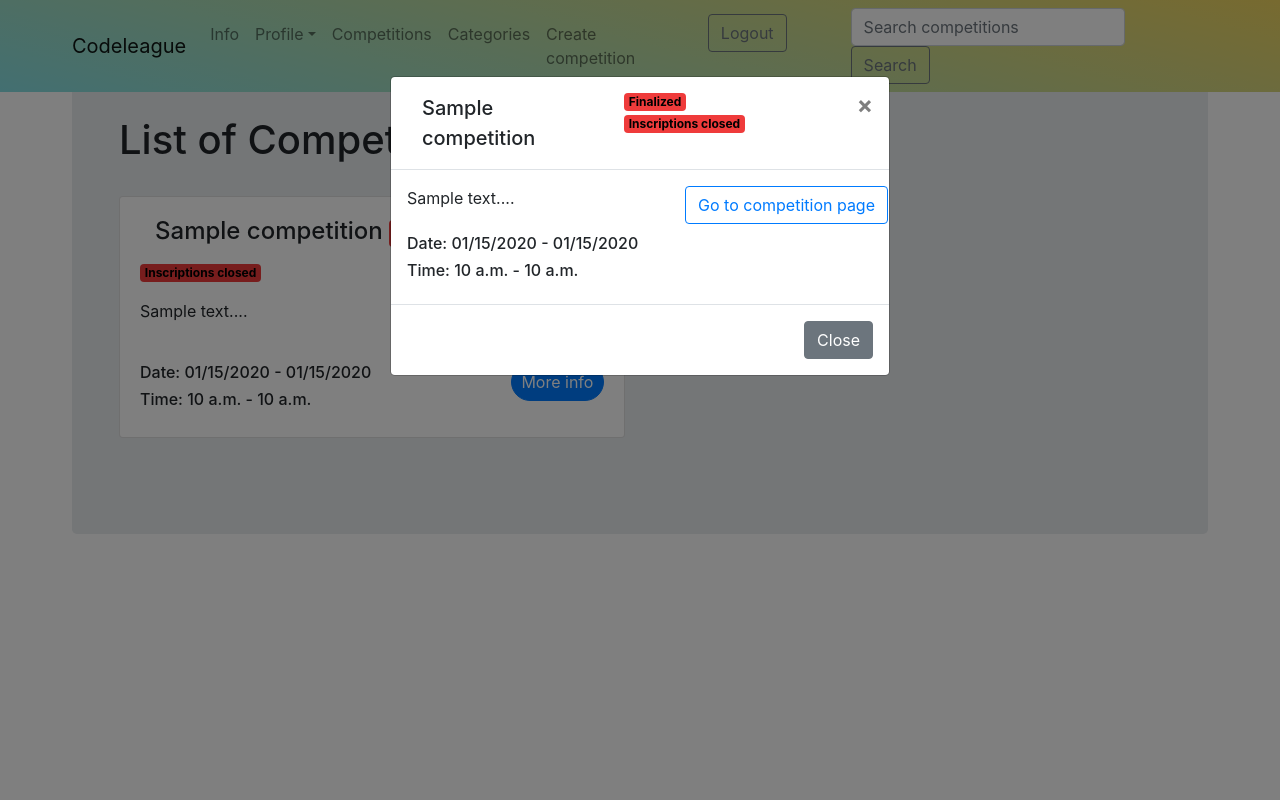
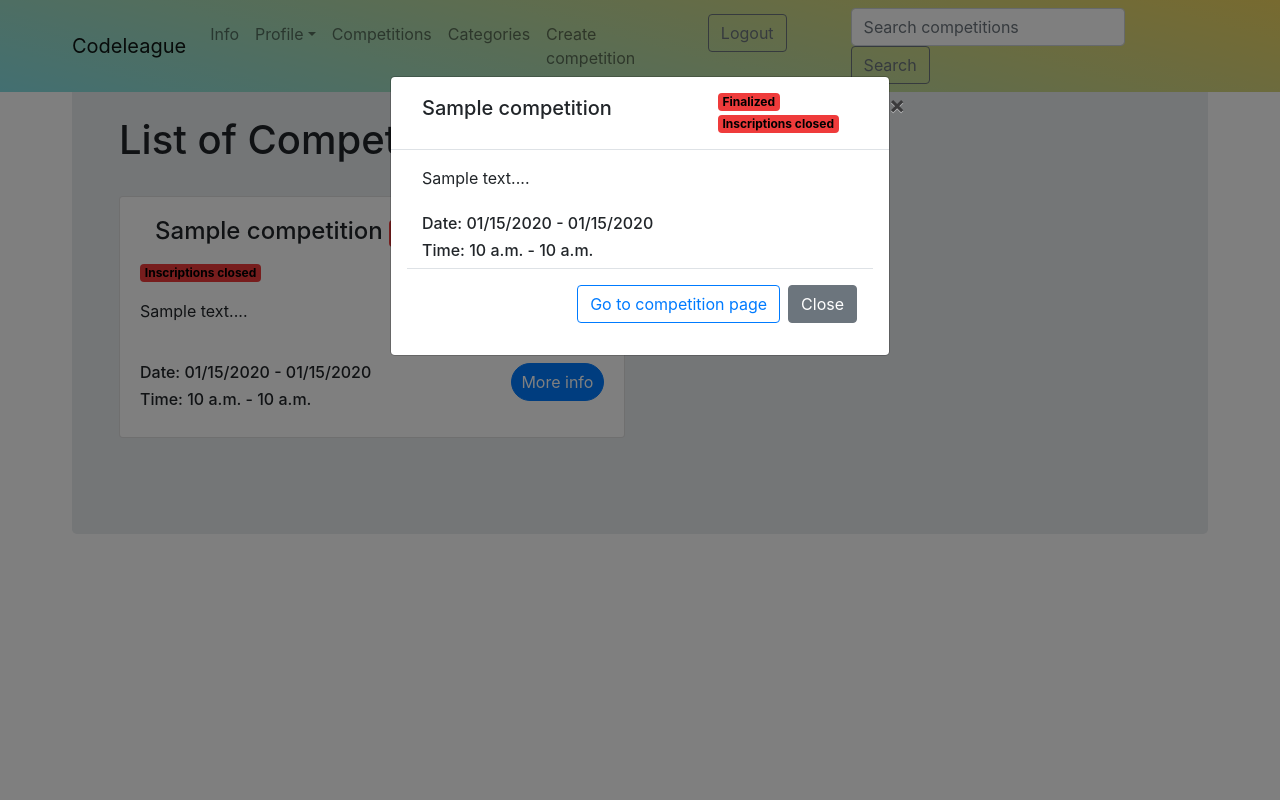
Before and after one commit to latra/codeleague, a Django app: page /competition/ in a window 1280 px wide, after a click on "More info". Run offline with Django 3.2, Linux system fonts and the light colour scheme; a user stored in the database is signed in; tables that the repository leaves empty hold one stand-in row (values such as "Sample post"); parts of the project's set-up code (start-up, migrations or seed data) failed here and were passed over; some libraries are stand-ins or nearby versions.

Commit message:
Modificacion estetica recuadros de Mas informacion

```diff
--- a/apps/competition/templates/competition/detail.html
+++ b/apps/competition/templates/competition/detail.html
@@ -34,7 +34,7 @@
     }
 </script>
     <div class="jumbotron">
-        <div class="container">
+        <div class="container ">
             {% if competition.owner != user and competition.is_inscription_opened and haveTeam == False%}
             <a name="create_team" href='{% url 'competition:create-team' competition.id %}' class="btn btn-primary float-right btn-lg">Create a Group!
             </a>
--- a/apps/competition/templates/competition/list.html
+++ b/apps/competition/templates/competition/list.html
@@ -76,10 +76,10 @@
                 <div class="modal-dialog " role="document">
                     <div class="modal-content">
                         <div class="modal-header">
-                                    <div class="col">
+                            <div class="col-8">
                                 <h5 class="modal-title" id="exampleModalLabel">{{ compet.title }}</h5>
                             </div>
-                                    <div class="col">
+                            <div class="col-4">
                                 <div class="row pb-1">
                                     {% if compet.is_competition_opened %}
                                         <span class="badge badge-success"
@@ -104,20 +104,12 @@
                             </button>
                         </div>
                         <div class="modal-body">
-                                    <div class="col-xs-12 float-right">
-                                        <div class="row">
-                                            <a href='{% url "competition:detail" compet.id %}' type="button"
-                                               class="btn btn-outline-primary">Go to competition page</a>
-                                        </div>
-                                    </div>
-                                    <div class="col-xs-12">
+                            <div class="col">
 
-
-                                        <div class="row">
+                                <div class="container row">
                                     {{ compet.description|slice:"0:240" }}...
                                 </div>
                                 <br>
-                                    </div>
                                 <div class="container row">
                                     <h6>Date: {{ compet.data_start_competition|date:"SHORT_DATE_FORMAT" }} -
                                         {{ compet.data_finish_competition|date:"SHORT_DATE_FORMAT" }}</h6>
@@ -128,7 +120,10 @@
                                 </div>
                             </div>
                             <div class="modal-footer">
+                            <a href='{% url "competition:detail" compet.id %}' type="button"
+                                        class="btn btn-outline-primary">Go to competition page</a>
                                 <button type="button" class="btn btn-secondary" data-dismiss="modal">Close</button>
+                            </div>
                         </div>
                     </div>
                 </div>
```
Also changed, not shown: apps/league/templates/home/competlist.html (+8 -13 lines). Lines whose indentation alone changed are shown as unchanged.
